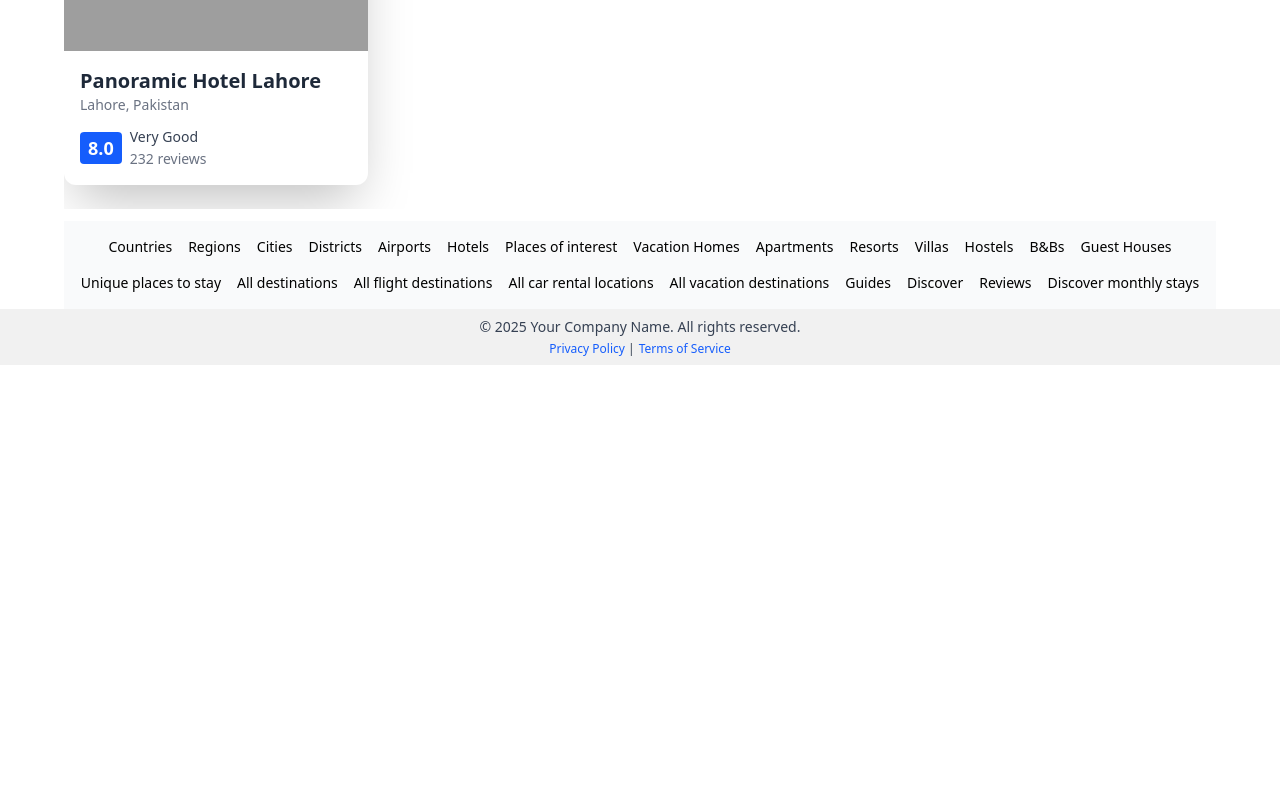
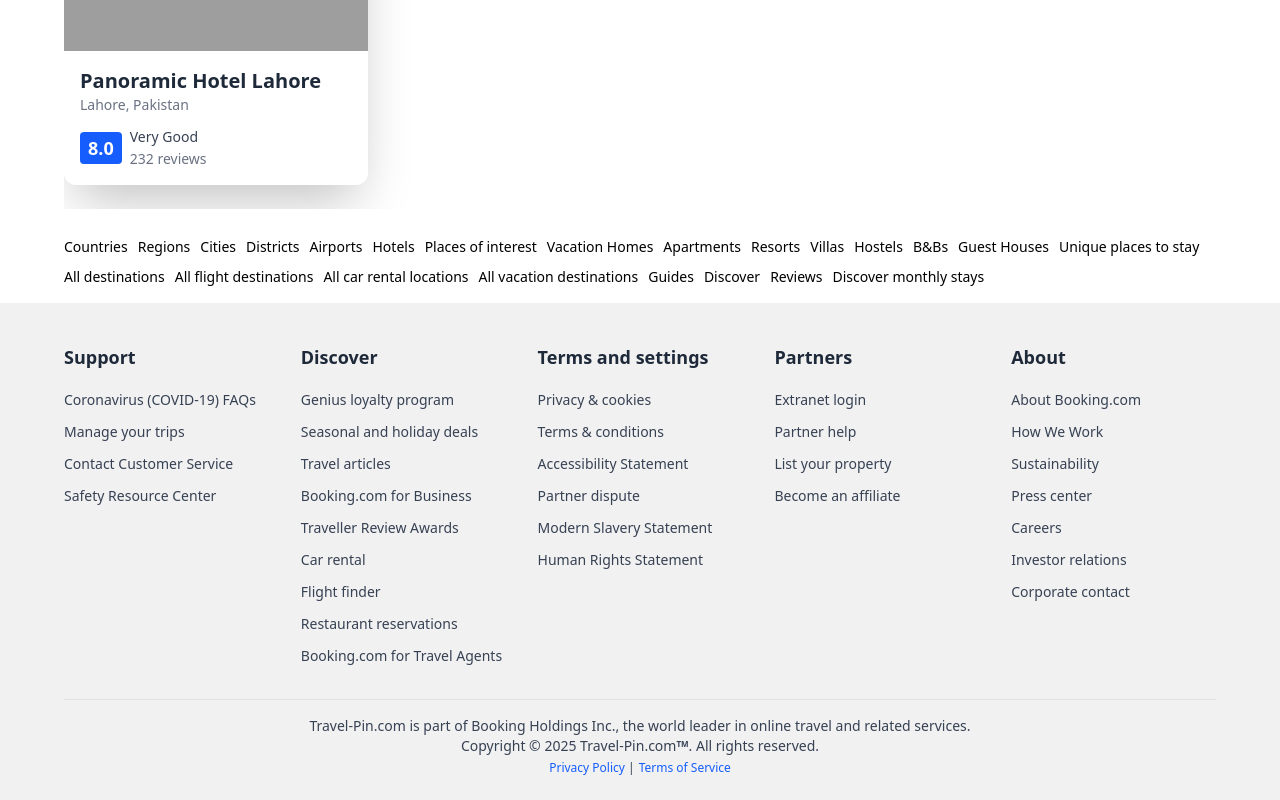
Before and after one commit to Saqalain-Abid/Travel-Pin, a React (Vite) app in the folder Frontend/: page / in a window 1280 px wide. Shown: the part 3424-4224 px from the top of the page. Before the commit the page ends 3789 px from the top, so only its background shows below. Built offline with nearby package versions, Linux system fonts and the light colour scheme; grey boxes are pictures that could not be loaded.

Commit message:
Create the Footer Section

```diff
--- a/Frontend/src/Components/Main Components/Footer/Footer.jsx
+++ b/Frontend/src/Components/Main Components/Footer/Footer.jsx
@@ -1,5 +1,63 @@
 import { Link } from 'react-router-dom';
 import QuickLinksFooter from './QuickLinks';
+
+const footerData = [
+  {
+    title: 'Support',
+    links: [
+      { label: 'Coronavirus (COVID-19) FAQs', url: '/' },
+      { label: 'Manage your trips', url: '/' },
+      { label: 'Contact Customer Service', url: '/' },
+      { label: 'Safety Resource Center', url: '/' },
+    ],
+  },
+  {
+    title: 'Discover',
+    links: [
+      { label: 'Genius loyalty program', url: '/' },
+      { label: 'Seasonal and holiday deals', url: '/' },
+      { label: 'Travel articles', url: '/' },
+      { label: 'Booking.com for Business', url: '/' },
+      { label: 'Traveller Review Awards', url: '/' },
+      { label: 'Car rental', url: '/' },
+      { label: 'Flight finder', url: '/' },
+      { label: 'Restaurant reservations', url: '/' },
+      { label: 'Booking.com for Travel Agents', url: '/' },
+    ],
+  },
+  {
+    title: 'Terms and settings',
+    links: [
+      { label: 'Privacy & cookies', url: '/' },
+      { label: 'Terms & conditions', url: '/' },
+      { label: 'Accessibility Statement', url: '/' },
+      { label: 'Partner dispute', url: '/' },
+      { label: 'Modern Slavery Statement', url: '/' },
+      { label: 'Human Rights Statement', url: '/' },
+    ],
+  },
+  {
+    title: 'Partners',
+    links: [
+      { label: 'Extranet login', url: '/' },
+      { label: 'Partner help', url: '/' },
+      { label: 'List your property', url: '/' },
+      { label: 'Become an affiliate', url: '/' },
+    ],
+  },
+  {
+    title: 'About',
+    links: [
+      { label: 'About Booking.com', url: '/' },
+      { label: 'How We Work', url: '/' },
+      { label: 'Sustainability', url: '/' },
+      { label: 'Press center', url: '/' },
+      { label: 'Careers', url: '/' },
+      { label: 'Investor relations', url: '/' },
+      { label: 'Corporate contact', url: '/' },
+    ],
+  },
+];
 
 export default function Footer() {
 
@@ -10,17 +68,44 @@
       </div>
       <footer className="bg-[#f1f1f1] py-2 flex flex-col">
         <div className="mx-auto w-full max-w-6xl">
-          <div className="text-center text-gray-700">
+          <div className="text-gray-700">
 
+            <div className="grid grid-cols-1 sm:grid-cols-2 py-8 lg:grid-cols-3 xl:grid-cols-5 gap-8">
+              {footerData.map((section) => (
+                <div key={section.title}>
+                  <h3 className="text-lg font-semibold text-gray-800 mb-4">{section.title}</h3>
+                  <ul className="space-y-2">
+                    {section.links.map((link) => (
+                      <li key={link.label}>
+                        <a
+                          href={link.url}
+                          className="text-sm hover:underline"
+                          target="_blank"
+                          rel="noopener noreferrer"
+                        >
+                          {link.label}
+                        </a>
+                      </li>
+                    ))}
+                  </ul>
+                </div>
+              ))}
+            </div>
 
+            <div className='py-4 border-[#e0e0e0] border-t text-center'>
               <p className="text-sm">
-              &copy; {new Date().getFullYear()} Your Company Name. All rights reserved.
+                Travel-Pin.com is part of Booking Holdings Inc., the world leader in online travel and related services.
+              </p>
+              <p className="text-sm">
+                Copyright &copy; {new Date().getFullYear()} Travel-Pin.com<sup className='text-[8px] font-bold'>TM</sup>. All rights reserved.
               </p>
               <p className="text-xs mt-1">
                 <Link to="/privacy-policy" className="text-blue-600 hover:underline">Privacy Policy</Link> |
                 <Link to="/terms-of-service" className="text-blue-600 hover:underline ml-1">Terms of Service</Link>
               </p>
             </div>
+
+          </div>
         </div>
       </footer>
     </>
--- a/Frontend/src/Components/Main Components/Footer/QuickLinks.jsx
+++ b/Frontend/src/Components/Main Components/Footer/QuickLinks.jsx
@@ -28,9 +28,9 @@
 
 const QuickLinksFooter = () => {
   return (
-    <div className="py-4 bg-gray-50">
+    <div className="py-4">
       <nav aria-label="Quick Links">
-        <ul className="flex flex-wrap gap-4 justify-center text-sm">
+        <ul className="flex flex-wrap gap-2.5 text-sm font-light">
           {quickLinks.map((link, index) => (
             <li key={index}>
               <a
```
Lines whose indentation alone changed are shown as unchanged.
